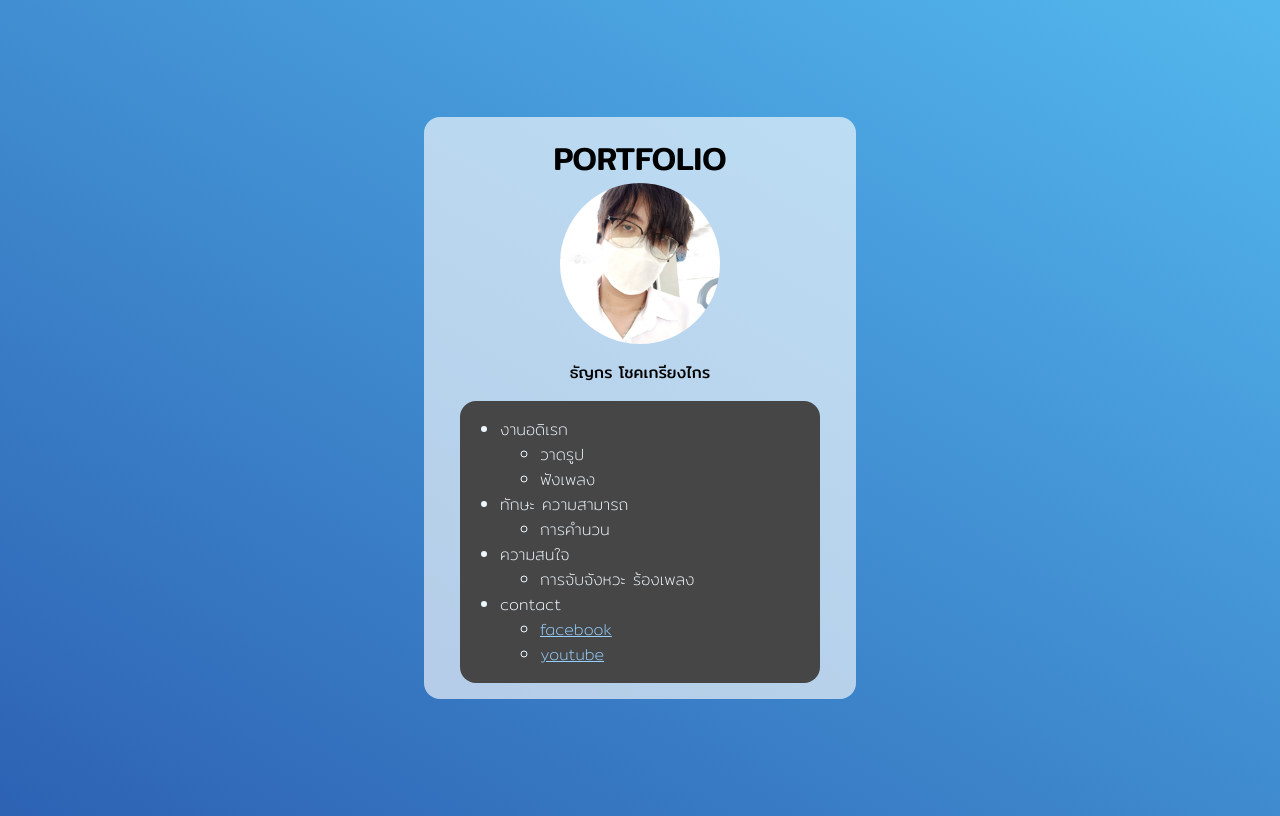
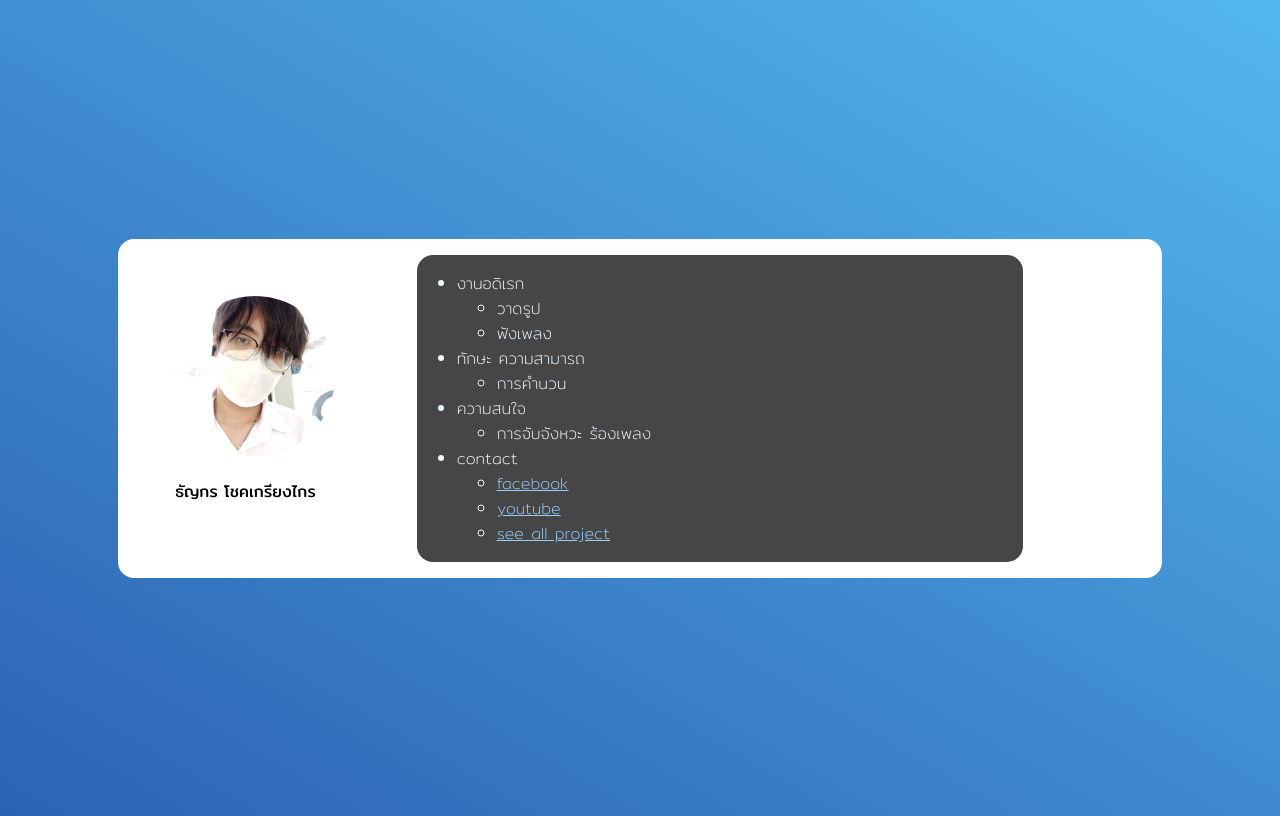
Before and after one commit to crazyghost505/Portfolio, a plain HTML site: page index.html in a window 1280 px wide. Drawn offline with Linux system fonts and the light colour scheme.

Commit message:
project setup

```diff
--- a/index.html
+++ b/index.html
@@ -3,17 +3,17 @@
 <head>
     <meta charset="UTF-8">
     <meta name="viewport" content="width=device-width, initial-scale=1.0">
-    <title>Document</title>
+    <title>Home</title>
     <link rel="stylesheet" href="mystyle.css">
-    <style>
-    @import url('https://fonts.googleapis.com/css2?family=Mitr:wght@200;300;400;500;600;700&display=swap');
-    </style>
 </head>
 <body>
     <div class = "card">
-        <div class = "port">PORTFOLIO</div>
+        <!-- <div class = "port">PORTFOLIO</div> -->
+        <div class="card_container">
+            <div class="picnName">
                 <img src="pic.jpg" alt="">
                 <p>ธัญกร โชคเกรียงไกร</p>
+            </div>
                 <div class = "list"><ul>
                     <li>งานอดิเรก
                         <ul>
@@ -35,11 +35,13 @@
                       <ul>
                         <li><a href = "https://www.facebook.com/Thanyakorn.Choke">facebook</li>
                          <li><a href = "https://www.youtube.com/@crazyghost505">youtube</li>
+                         <li><a href = "project.html">see all project</li>
                        </ul>
                  </li>
                 </ul>
                 </div>
         </div>
+    </div>
 
 </body>
 </html>
--- a/mystyle.css
+++ b/mystyle.css
@@ -1,10 +1,12 @@
-
+@import url('https://fonts.googleapis.com/css2?family=Mitr:wght@200;300;400;500;600;700&display=swap');
 body {
     display: flex;
     justify-content: center;
     align-items: center;
     min-height: 100vh;
     background: linear-gradient(30deg,rgba(45, 98, 179, 1) 0%, rgba(83, 183, 237, 1) 100%);
+    font-family: "Mitr", sans-serif;
+    font-weight: 200;
 }
 img {
     border-color: rgb(43, 43, 43);
@@ -12,34 +14,39 @@ img {
     width: 10rem;
 }
 .card {
-    display: flex;
-    flex-direction: column;
-    justify-self: center;
+    /* flex-direction: column; */
     border-radius: 1rem;
     padding: 1rem;
-    align-items: center;
-    background-color: rgba(255, 255, 255, 0.63);
-    width: 400PX;
-    height: auto;
+    width: 80%;
+    background-color: rgba(255, 255, 255);
     font-family: "Mitr", sans-serif;
     font-weight: 200;
+}
+.card_container {
+    display: flex;
+    justify-self: center;
+    align-items: center;
+    width: 100%;
+    justify-content: space-around;
 }
 p {
     font-size: 1rem;
     font-weight: 400;
 }
 .port {
-    font-size: 2rem;
+    margin: 1rem;
+    display: block;
+    font-size: 3rem;
     text-align: center;
     font-family: "Mitr", sans-serif;
     font-weight: 500;
 }
 .list {
     display: block;
-    margin: 0 2rem 0 2rem;
+    margin: 0;
     border-radius: 1rem;
     color: aliceblue;
-    width: 90%;
+    width: 60%;
     background-color: rgb(70, 70, 70);
 }
 a {
```
Also changed, not shown: project.html (added, +16 -0 lines). Lines whose indentation alone changed are shown as unchanged.
